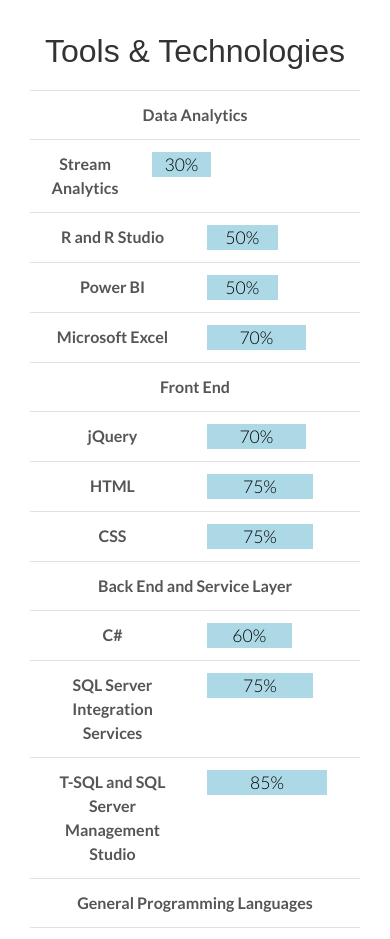
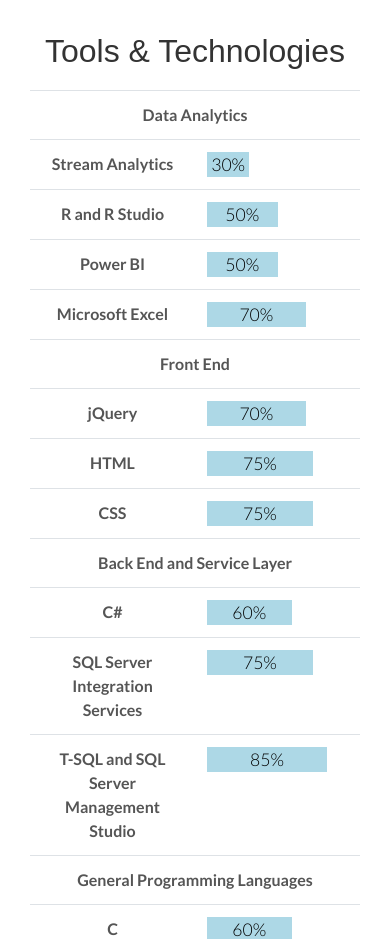
Before and after one commit to siddharthdave222/siddharthdave222.github.io, a plain HTML site: page index.html in a window 390 px wide. Shown: the part 4180-5119 px from the top of the page. Drawn offline with nearby package versions, Linux system fonts and the light colour scheme; some packages are replaced by stand-ins of ours.

Commit message:
Updated Tool Table HTML

```diff
--- a/index.html
+++ b/index.html
@@ -794,12 +794,12 @@
                                 </td>
                             </tr>
                             <tr class="d-flex">
-                                <td class="col-4 white-space-normal text-center">
+                                <td class="col-xs-6 col-sm-4 white-space-normal text-center">
                                     <div class="skill-name">
                                         Stream Analytics
                                     </div>
                                 </td>
-                                <td class="col-8 text-center ">
+                                <td class="col-xs-6 col-sm-8 text-center ">
                                     <div class="skill-bar" data-percent="30%">
                                         <div class="skill-percent" style="width: 30%;">
                                             <span style='color:black; font-size:110%;'>30%</span>
```
